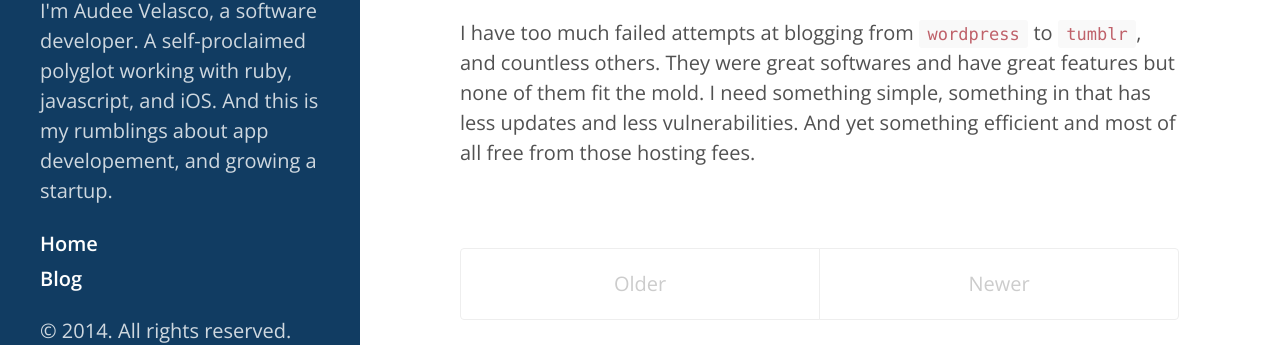
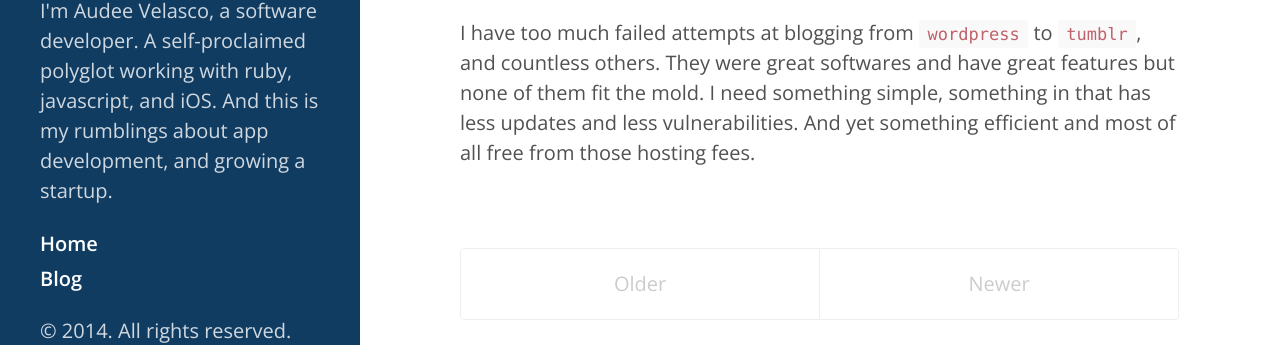
Before and after one commit to adooylabs/adooylabs.github.io, a Jekyll site: the page built from index.html, in a window 1280 px wide. Shown: the part 162-507 px from the top of the page. Built offline with Jekyll 4.4.1, drawn with Linux system fonts in a browser that asks for light colours; Markdown is read by kramdown in place of the engine named in the settings; the list of posts is cut into pages by our own code.

Commit message:
typo fix

```diff
--- a/_config.yml
+++ b/_config.yml
@@ -9,7 +9,7 @@ relative_permalinks: true
 # Setup
 title: adooylabs
 tagline:  Softwares and Startups
-description:    "I'm Audee Velasco, a software developer. A self-proclaimed polyglot working with ruby, javascript, and iOS. And this is my rumblings about app developement, and growing a startup. "
+description:    "I'm Audee Velasco, a software developer. A self-proclaimed polyglot working with ruby, javascript, and iOS. And this is my rumblings about app development, and growing a startup. "
 url:              http://blog.adooylabs.com
 baseurl:          /
 
```
